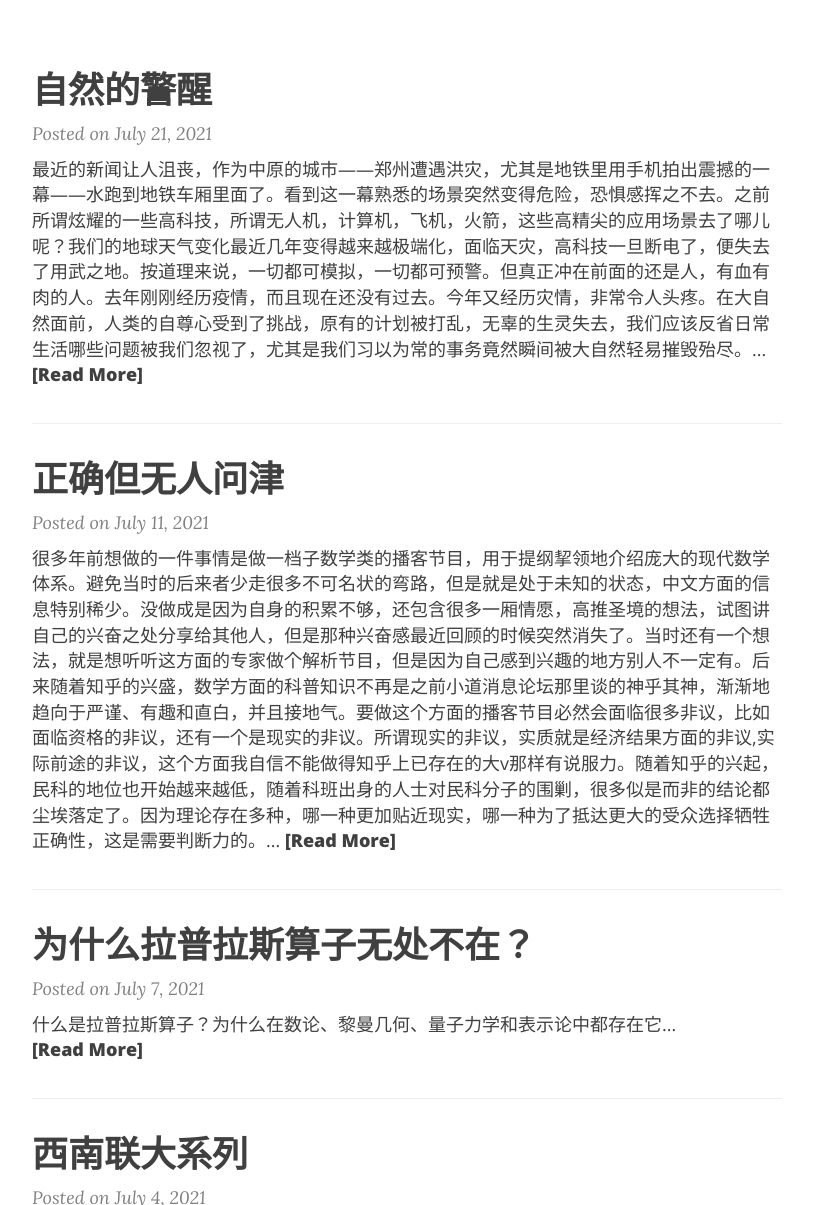
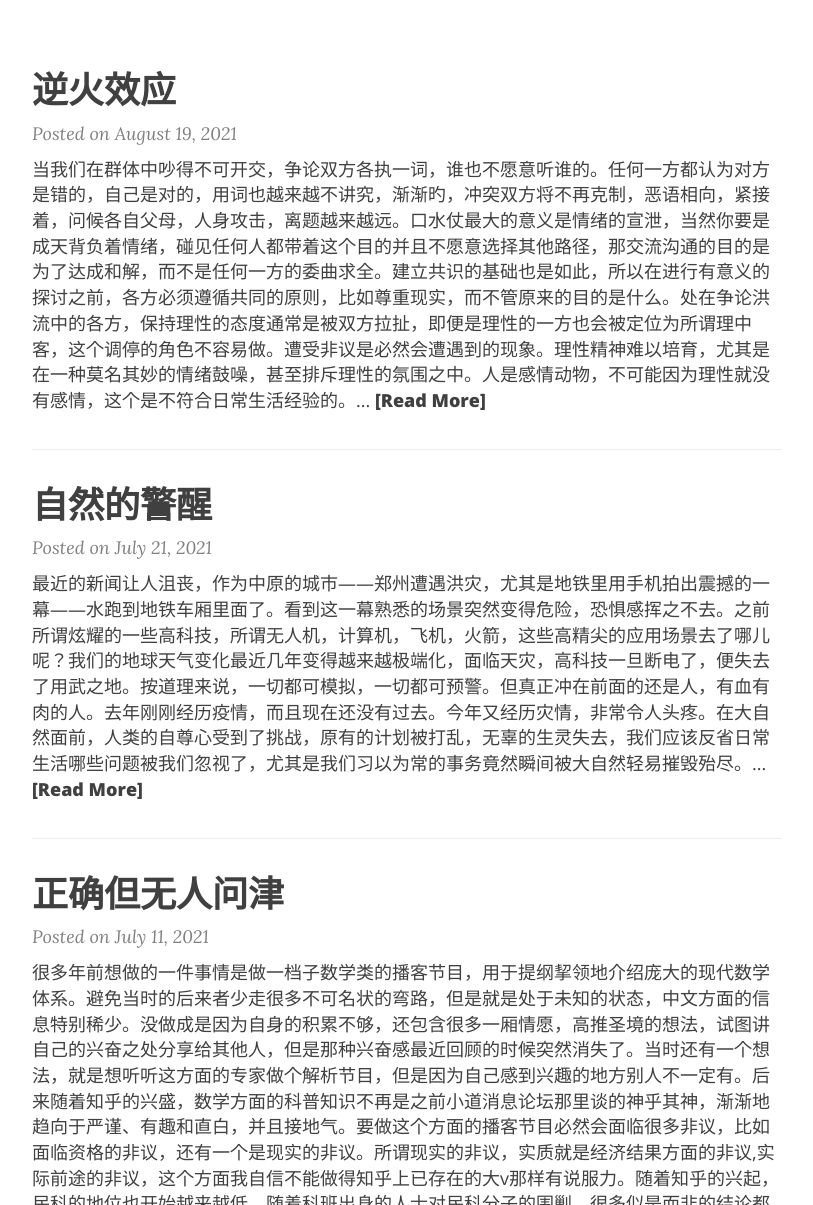
Before and after one commit to ZionPi/zionpi.github.io, a Jekyll site: the page built from index.html, in a window 1280 px wide and 1400 px high, scrolled down 294 px. Shown: the part 195-1400 px from the top of the window, without its empty margins (233-1046 px from the left). Built offline with Jekyll 4.4.1, drawn with Linux system fonts in a browser that asks for light colours; nearby versions of some CDN libraries; the list of posts is cut into pages by our own code; some of the changed text lies outside the part shown.

Commit message:
add post on backfire

```diff
--- /dev/null
+++ b/_posts/2021-08-19-backfire-effect.md
@@ -0,0 +1,7 @@
+---
+layout: post
+title: 逆火效应
+---
+当我们在群体中吵得不可开交，争论双方各执一词，谁也不愿意听谁的。任何一方都认为对方是错的，自己是对的，用词也越来越不讲究，渐渐旳，冲突双方将不再克制，恶语相向，紧接着，问候各自父母，人身攻击，离题越来越远。口水仗最大的意义是情绪的宣泄，当然你要是成天背负着情绪，碰见任何人都带着这个目的并且不愿意选择其他路径，那交流沟通的目的是为了达成和解，而不是任何一方的委曲求全。建立共识的基础也是如此，所以在进行有意义的探讨之前，各方必须遵循共同的原则，比如尊重现实，而不管原来的目的是什么。处在争论洪流中的各方，保持理性的态度通常是被双方拉扯，即便是理性的一方也会被定位为所谓理中客，这个调停的角色不容易做。遭受非议是必然会遭遇到的现象。理性精神难以培育，尤其是在一种莫名其妙的情绪鼓噪，甚至排斥理性的氛围之中。人是感情动物，不可能因为理性就没有感情，这个是不符合日常生活经验的。
+设想可抵达的地球信息总量是A，而可抵达地球中的某个国家的信息总量是B，集合关系显然是A包含B。这是显而易见的道理，就为这个浅显而易通的问题也会争吵不休。不可避免地，处在A情境下的人会影响B情境下的人。这里涉及到优越感的争论，极端的优越感倡导者当然活在自己已经具备的优越条件中，在必要的时候，他们甚至会用危及他人生命安全的方式暗示这一点，或者弘扬这一点。说白了吧，他们想通过恐怖的方式推广自己的主张。而极端的反优越感链条论者则认为，他们的生活反正是一团糟，无论在怎么挣扎也无济于事。这种类型的选手显著特征是他们放弃努力，藐视一切权威，人类业已建构的一切都统统臣服于自己的偏见之下。这个像回到了第欧根尼的时代，在第欧根尼看来，他是宇宙级别的公民，他拥有言论自由，而这两点伟大的概念一直传播到了今天，所以他让亚历山大让开，不要挡住了他的阳光。在亚历山大看来，世俗对他有利。所以他显得比较神气。而用我们今天的眼光来看第欧根尼，他显得比较落魄，简单的说就是混的不好。如此看来，逆火效应也应该发生在第欧根尼和亚历山大之间，但是根据逆火效应的定义来说，它是指错误的信息被更正之后，如果更正的信息与人原本的看法相违背，它反而会加深人们对原本错误的信息的信任。这里有个致命的要点在于，争论双方对错误信息的看法。旁观者认为错误信息是客观存在的，而争论的双方则会指责对方的信息是错误的，这样以来，逆火效应是加剧了不信任。
+现实生活的逆火效应往往伴随着强烈的情感情绪表达，常常容易动怒或者利用一些非常刺激的词汇，像一场战斗一样。争论双方往往不可开交，争论的议题逐渐被抛弃，焦点转移到双方的武力值的比拼上去了。
```
Also changed, not shown: about.md (+8 -0 lines).
